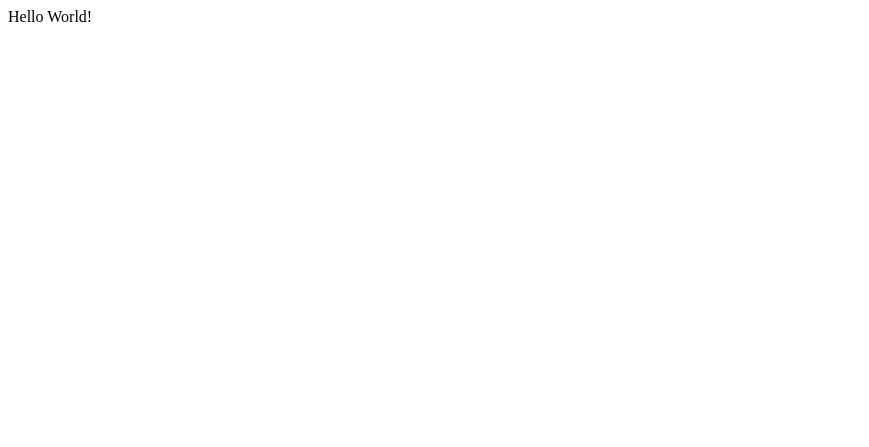
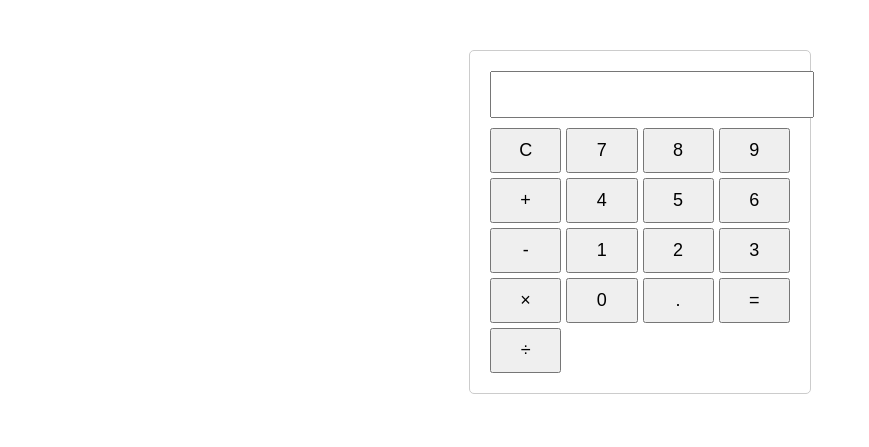
Before and after one commit to rkdama/rkdama.github.io, a plain HTML site: page index.html in a window 1280 px wide. Shown: the whole page, without its empty margins (0-869 px from the left). Drawn offline with Linux system fonts and the light colour scheme.

Commit message:
Simple Calculator

```diff
--- a/index.html
+++ b/index.html
@@ -1 +1,109 @@
-Hello World!
+<!DOCTYPE html>
+<html lang="en">
+<head>
+    <meta charset="UTF-8">
+    <title>Simple Calculator</title>
+    <style>
+        .calculator {
+            width: 300px;
+            margin: 50px auto;
+            padding: 20px;
+            border: 1px solid #ccc;
+            border-radius: 5px;
+            text-align: center;
+        }
+        #display {
+            width: 100%;
+            margin-bottom: 10px;
+            padding: 10px;
+            font-size: 20px;
+        }
+        .buttons {
+            display: grid;
+            grid-template-columns: repeat(4, 1fr);
+            gap: 5px;
+        }
+        button {
+            padding: 10px;
+            font-size: 18px;
+            cursor: pointer;
+        }
+    </style>
+</head>
+<body>
+    <div class="calculator">
+        <input type="text" id="display" readonly>
+        <div class="buttons">
+            <button onclick="clearDisplay()">C</button>
+            <button onclick="appendNumber('7')">7</button>
+            <button onclick="appendNumber('8')">8</button>
+            <button onclick="appendNumber('9')">9</button>
+            <button onclick="setOperation('+')">+</button>
+            <button onclick="appendNumber('4')">4</button>
+            <button onclick="appendNumber('5')">5</button>
+            <button onclick="appendNumber('6')">6</button>
+            <button onclick="setOperation('-')">-</button>
+            <button onclick="appendNumber('1')">1</button>
+            <button onclick="appendNumber('2')">2</button>
+            <button onclick="appendNumber('3')">3</button>
+            <button onclick="setOperation('*')">×</button>
+            <button onclick="appendNumber('0')">0</button>
+            <button onclick="appendNumber('.')">.</button>
+            <button onclick="calculate()">=</button>
+            <button onclick="setOperation('/')">÷</button>
+        </div>
+    </div>
+
+    <script>
+        let firstNumber = '';
+        let operation = '';
+        let newNumber = false;
+
+        function appendNumber(num) {
+            const display = document.getElementById('display');
+            if (newNumber) {
+                display.value = num;
+                newNumber = false;
+            } else {
+                display.value += num;
+            }
+        }
+
+        function setOperation(op) {
+            firstNumber = document.getElementById('display').value;
+            operation = op;
+            newNumber = true;
+        }
+
+        function calculate() {
+            const secondNumber = document.getElementById('display').value;
+            let result;
+
+            switch(operation) {
+                case '+':
+                    result = parseFloat(firstNumber) + parseFloat(secondNumber);
+                    break;
+                case '-':
+                    result = parseFloat(firstNumber) - parseFloat(secondNumber);
+                    break;
+                case '*':
+                    result = parseFloat(firstNumber) * parseFloat(secondNumber);
+                    break;
+                case '/':
+                    result = parseFloat(firstNumber) / parseFloat(secondNumber);
+                    break;
+            }
+
+            document.getElementById('display').value = result;
+            newNumber = true;
+        }
+
+        function clearDisplay() {
+            document.getElementById('display').value = '';
+            firstNumber = '';
+            operation = '';
+            newNumber = false;
+        }
+    </script>
+</body>
+</html>
```
